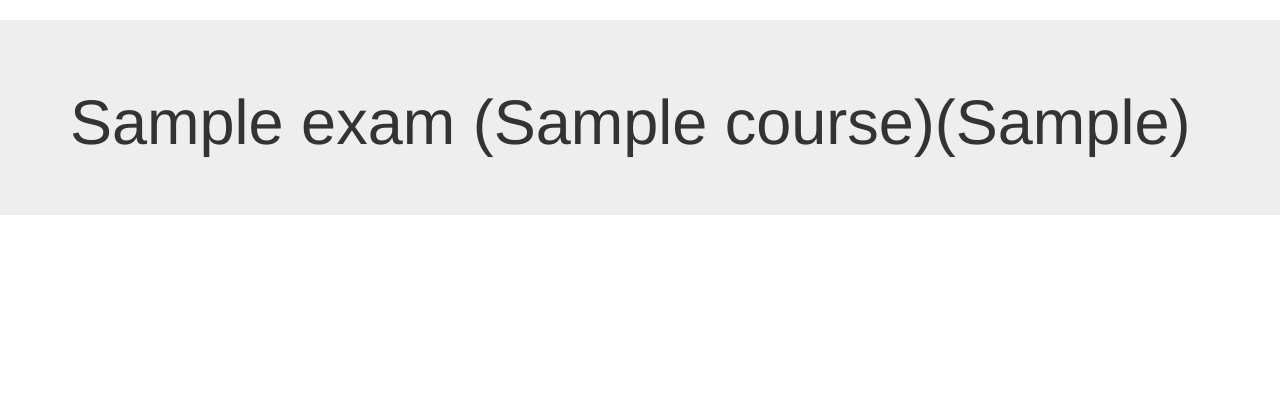
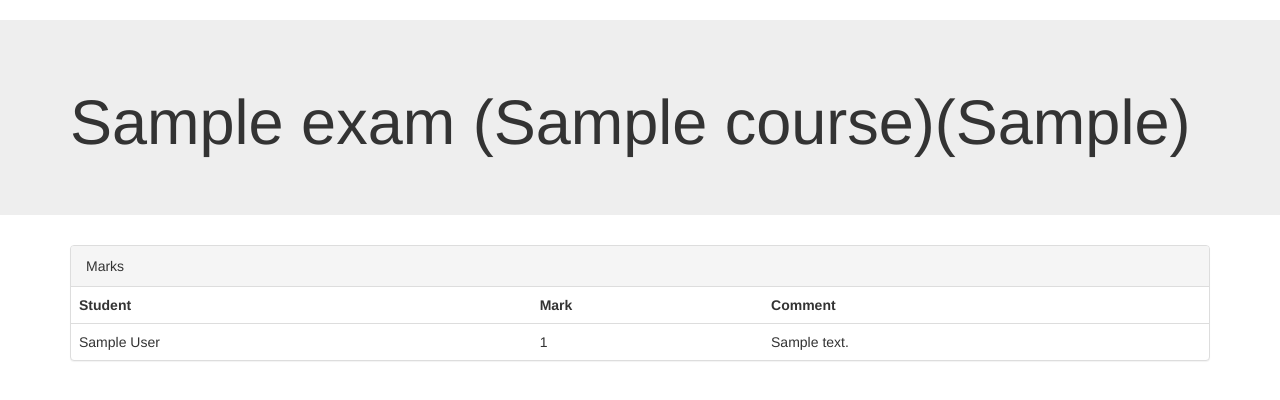
Before and after one commit to mw4rf/pyclassbook, a Django app: page /exams//subject/00000000-0000-0000-0000-000000000001/ in a window 1280 px wide. Shown: the part 52-452 px from the top of the page. Run offline with Django 3.2, Linux system fonts and the light colour scheme; tables that the repository leaves empty hold one stand-in row (values such as "Sample post"); some libraries are stand-ins or nearby versions.

Commit message:
subject view

```diff
--- a/exams/models.py
+++ b/exams/models.py
@@ -50,3 +50,7 @@ class Subject(models.Model):
 
     def __str__(self):
         return str(self.exam) + "(" + self.kind + ")"
+
+    @property
+    def marks(self):
+        return Mark.objects.filter(subject=self.id)
--- a/exams/templates/subjects/show.html
+++ b/exams/templates/subjects/show.html
@@ -15,4 +15,23 @@ Subject: {{ name }} ({{kind}})
         </div>
     </div>
 
+    <div class="container">
+        <div class="panel panel-default">
+          <div class="panel-heading">{% trans "Marks" %}</div>
+          <table class="table">
+              <tr>
+                  <th>{% trans "Student" %}</th>
+                  <th>{% trans "Mark" %}</th>
+                  <th>{% trans "Comment" %}</th>
+              </tr>
+              {% for mark in subject.marks %}
+                  <tr>
+                      <td>{{ mark.student }}</td>
+                      <td>{{ mark.mark }}</td>
+                      <td>{{ mark.comment }}</td>
+                  </tr>
+              {% endfor %}
+          </table>
+    </div>
+
 {% endblock %}
```
Also changed, not shown: locale/fr/LC_MESSAGES/django.po.
